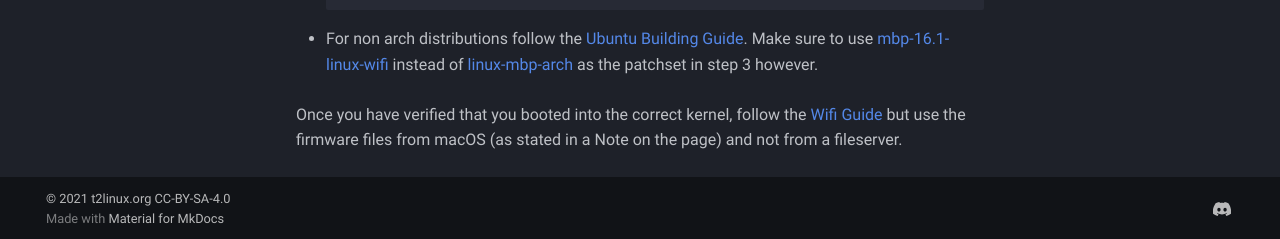
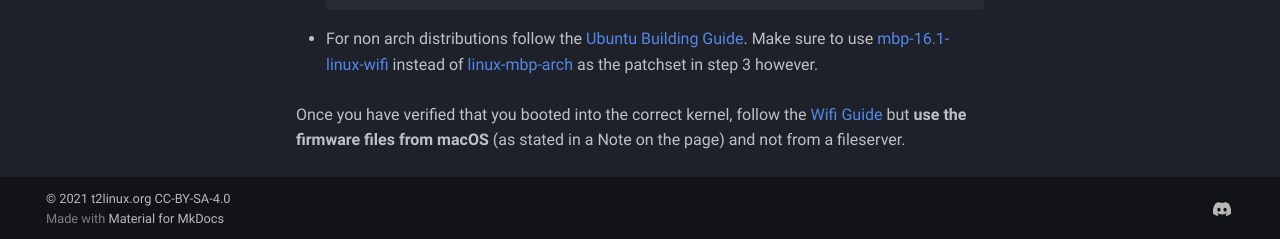
Before and after one commit to t2linux/wiki, an MkDocs documentation site: the page built from docs/guides/wifi.md, in a window 1280 px wide and 900 px high, scrolled down 2237 px. Shown: the part 658-897 px from the top of the window. Built offline with MkDocs 1.6.1 and Material for MkDocs 9.7.7, drawn with Linux system fonts in a browser that asks for light colours; comment, search, counter and statistics services are not loaded.

```diff
--- a/docs/guides/wifi.md
+++ b/docs/guides/wifi.md
@@ -108,4 +108,4 @@ MacBook Pro 16,1 and 16,2. This is achived through a patchset for a custom kerne
     instead of [linux-mbp-arch](https://github.com/aunali1/linux-mbp-arch) as the patchset in step 3 however.
 
 Once you have verified that you booted into the correct kernel, follow the [Wifi Guide](https://wiki.t2linux.org/guides/wifi/) but
-use the firmware files from macOS (as stated in a Note on the page) and not from a fileserver.
+**use the firmware files from macOS** (as stated in a Note on the page) and not from a fileserver.
```
